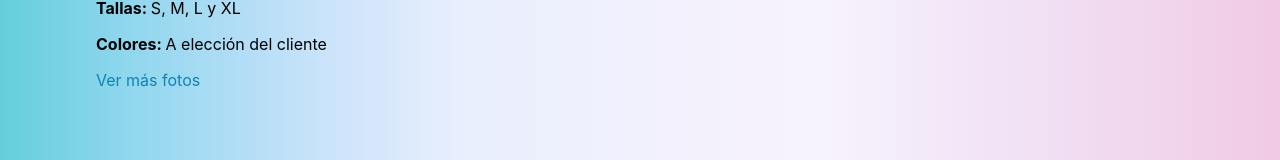
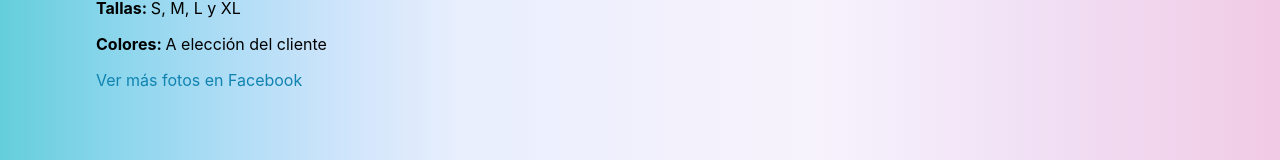
Before and after one commit to KiaraLuz/Prueba-de-pagina, a React (Create React App) app: page /proyecto/buzos-jogger-de-mujer in a window 1280 px wide. Shown: the part 330-490 px from the top of the page. Built offline with nearby package versions, Linux system fonts and the light colour scheme.

Commit message:
sixth commit

```diff
--- a/src/components/Proyecto.js
+++ b/src/components/Proyecto.js
@@ -20,7 +20,7 @@ export const Proyecto = () => {
       <p>{proyecto.descripcion}</p>
       <p><strong>Tallas: </strong>{proyecto.tallas}</p>
       <p><strong>Colores: </strong> {proyecto.colores}</p>
-      <a href={"https://www.facebook.com/carmen.perezquispe.39/photos_by"} target="_blank" rel="noopener noreferrer">Ver más fotos</a>
+      <a href={"https://www.facebook.com/carmen.perezquispe.39/photos_by"} target="_blank" rel="noopener noreferrer">Ver más fotos en Facebook</a>
     </div>
   )
 }
```
